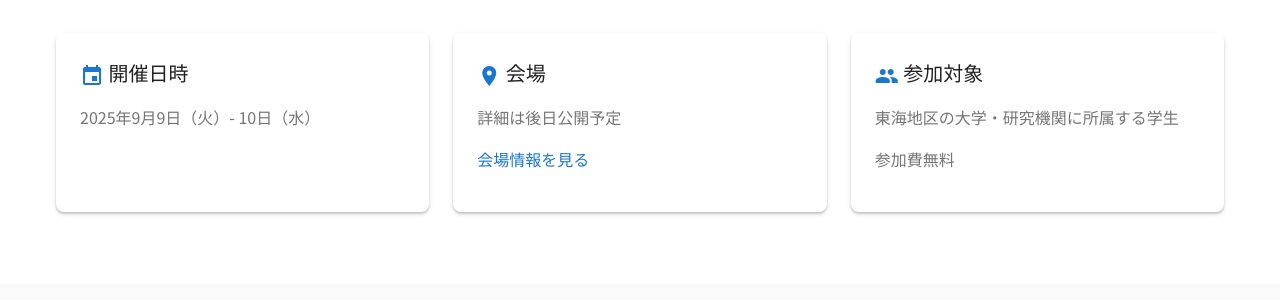
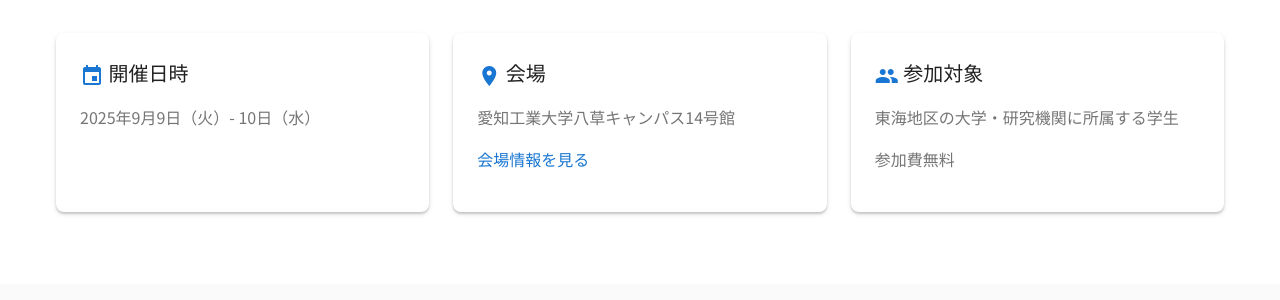
Before and after one commit to ogurilab/tsw2025, a Jekyll site: the page built from index.md, in a window 1280 px wide and 900 px high, scrolled down 967 px. Shown: the part 155-455 px from the top of the window. Built offline with Jekyll 4.4.1, drawn with Linux system fonts in a browser that asks for light colours.

Commit message:
会場情報を更新し、愛知工業大学八草キャンパス14号館の詳細を追加しました。

```diff
--- a/index.md
+++ b/index.md
@@ -36,7 +36,7 @@ title: ホーム
                     会場
                 </div>
                 <div class="card-content">
-                    <p>詳細は後日公開予定</p>
+                    <p>愛知工業大学八草キャンパス14号館</p>
                     <p><a href="{{ '/venue' | relative_url }}">会場情報を見る</a></p>
                 </div>
             </div>
```
